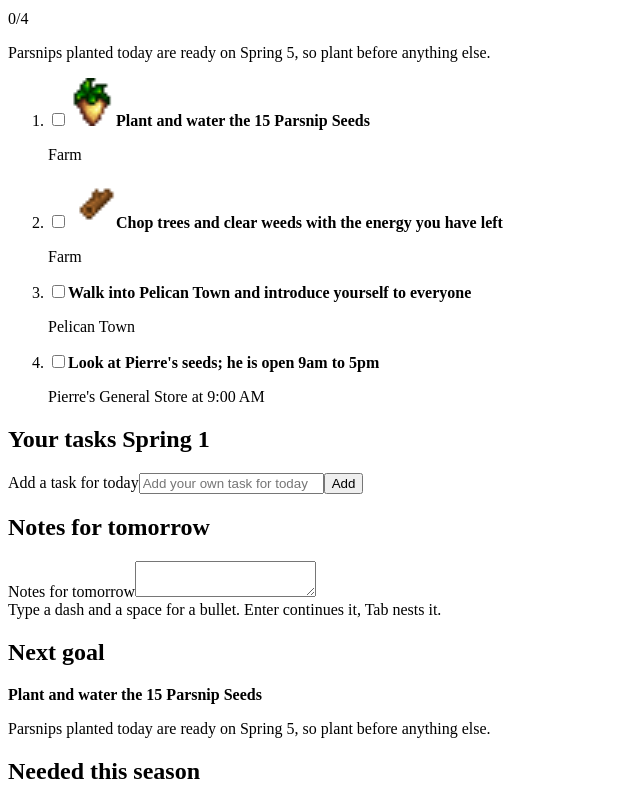
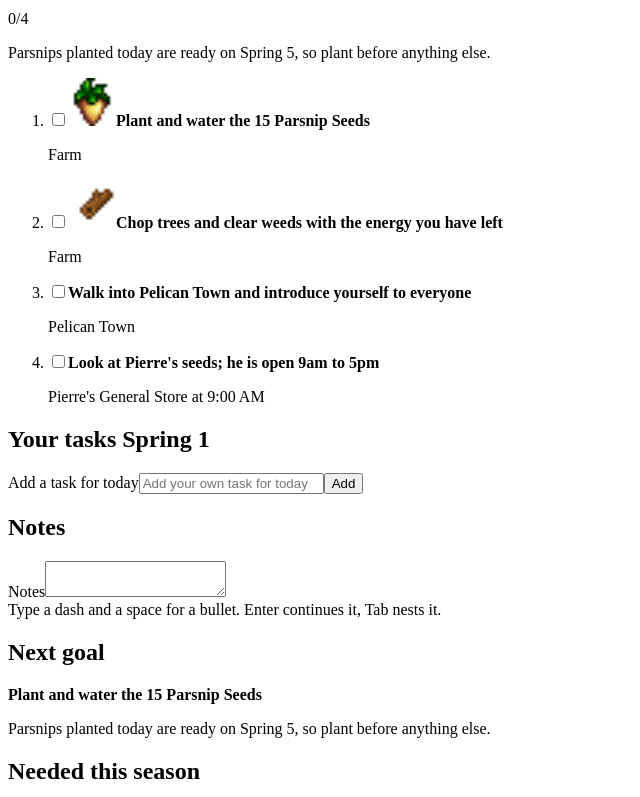
Before and after one commit to amichael33/field-notes_stardew, a React (Vite) app: page /today#/today in a window 1280 px wide. Shown: the part 371-1168 px from the top of the page, without its empty margins (0-640 px from the left). Built offline with nearby package versions, Linux system fonts and the light colour scheme; the HTML template or start-up script is replaced by a standard one.

Commit message:
feat: rename Notes for tomorrow to Notes

```diff
--- a/src/components/today/NotesCard.tsx
+++ b/src/components/today/NotesCard.tsx
@@ -3,8 +3,8 @@ import BulletNotes from '../BulletNotes'
 export default function NotesCard() {
   return (
     <section className="card aside-card">
-      <h2 id="notes-heading">Notes for tomorrow</h2>
-      <BulletNotes id="notes-input" label="Notes for tomorrow" className="notes-input" />
+      <h2 id="notes-heading">Notes</h2>
+      <BulletNotes id="notes-input" label="Notes" className="notes-input" />
     </section>
   )
 }
```
Also changed, not shown: 2 other files (tests, documents, lock files or other folders).
